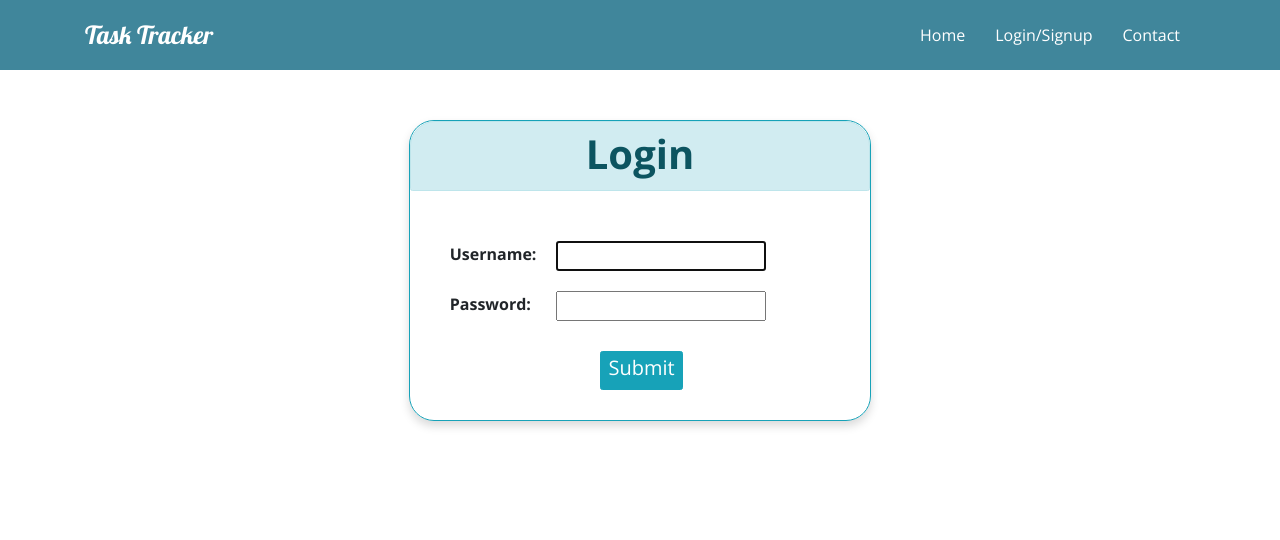
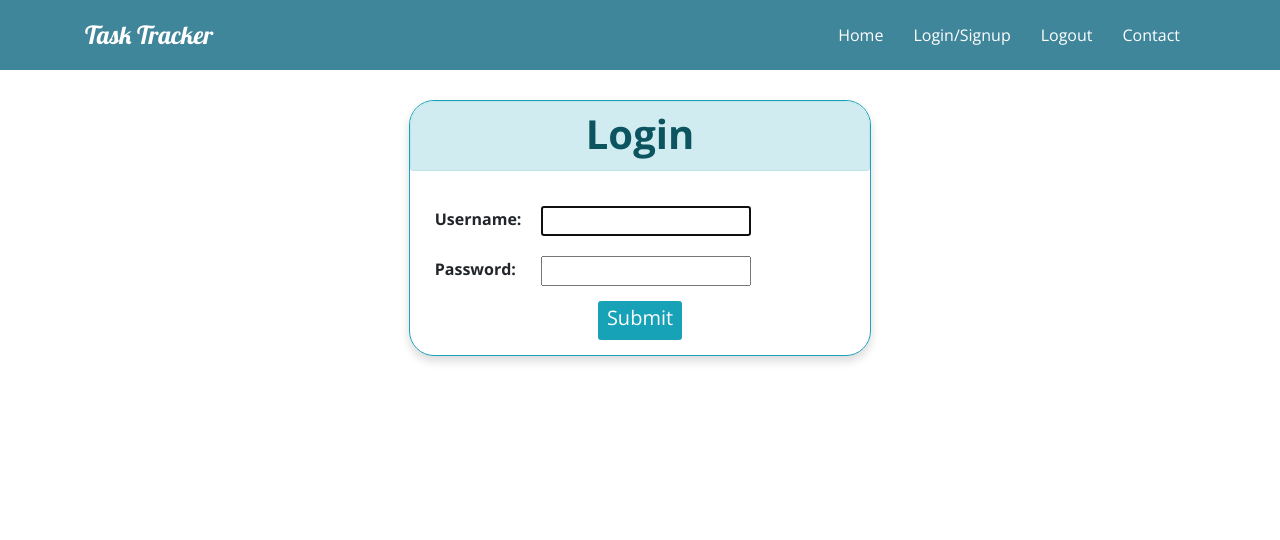
Before and after one commit to fadingreality1/Multi-user-Task-tracker-webapp-using-django, a Django app: page /login/ in a window 1280 px wide. Shown: the top 540 px of the page. Run offline with Django 4.2, Linux system fonts and the light colour scheme; some libraries are stand-ins or nearby versions.

Commit message:
designing of login page

```diff
--- a/Task_Manager/urls.py
+++ b/Task_Manager/urls.py
@@ -22,6 +22,7 @@ urlpatterns = [
     path('admin/', admin.site.urls),
     path('', views.home, name="home"),
     path('signup/', views.signup, name="signup"),
-    path('login/', views.login, name="login"),
+    path('login/', views.loginUser, name="login"),
     path('contact/', views.contact, name="contact"),
+    path('contact/', views.contact, name="logout"),
 ]
--- a/Task_Manager/views.py
+++ b/Task_Manager/views.py
@@ -1,6 +1,6 @@
 from django.shortcuts import render, redirect, HttpResponse
 from django.contrib.auth.forms import UserCreationForm, AuthenticationForm
-from django.contrib.auth import authenticate
+from django.contrib.auth import authenticate, login
 
 
 
@@ -19,15 +19,16 @@ def signup(req):
     f = UserCreationForm()
     return render(req, "signup.html", {'form':f})
 
-def login(req):
+def loginUser(req):
     if req.method == "POST":
         f = AuthenticationForm(data = req.POST)
         if f.is_valid():
             u = f.cleaned_data.get('username')
             p = f.cleaned_data.get('password')
             user = authenticate(username = u, password = p)
-            print(user)
-            return HttpResponse("login ho gya")
+            if user is not None:
+                login(req, user)
+                return redirect('home')
         else:
             f = AuthenticationForm(data = req.POST)
             return render(req, "login.html", {'form':f})
--- a/static/style.css
+++ b/static/style.css
@@ -1,32 +1,39 @@
 @import url('https://fonts.googleapis.com/css?family=Open+Sans:400,700,800');
 @import url('https://fonts.googleapis.com/css?family=Lobster');
 @import url('https://cdnjs.cloudflare.com/ajax/libs/twitter-bootstrap/4.1.3/css/bootstrap.min.css');
+
 html {
   font-size: 62.5%;
 }
+
 ::-webkit-scrollbar {
   display: none;
 }
+
 body {
   font-family: 'Open Sans', sans-serif;
   font-size: 1.6rem;
   font-weight: 400;
 }
+
 h1 {
   margin-bottom: 0.5em;
   font-size: 3.6rem;
 }
+
 p {
   margin-bottom: 0.5em;
   font-size: 1.6rem;
   line-height: 1.6;
 }
+
 .button {
   display: inline-block;
   margin-top: 20px;
   padding: 8px 25px;
   border-radius: 4px;
 }
+
 .button-primary {
   position: relative;
   background-color: #c0ca33;
@@ -36,10 +43,12 @@ p {
   transition: color 0.3s ease-in;
   z-index: 1;
 }
+
 .button-primary:hover {
   color: #c0ca33;
   text-decoration: none;
 }
+
 .button-primary::after {
   content: '';
   position: absolute;
@@ -56,12 +65,14 @@ p {
   transition: all 0.3s ease-in;
   z-index: -1;
 }
+
 .button-primary:hover::after {
   opacity: 1;
   -webkit-transform: scaleX(1);
   -ms-transform: scaleX(1);
   transform: scaleX(1);
 }
+
 .overlay::after {
   content: '';
   position: absolute;
@@ -71,6 +82,7 @@ p {
   top: 0;
   background-color: rgba(0, 0, 0, .3);
 }
+
 .header-area {
   position: relative;
   height: 100vh;
@@ -90,12 +102,15 @@ p {
   text-align: center;
   z-index: 1;
 }
+
 .banner h1 {
   font-weight: 800;
 }
+
 .banner p {
   font-weight: 700;
 }
+
 .navbar {
   position: absolute;
   left: 0;
@@ -106,10 +121,12 @@ p {
 
   z-index: 99999;
 }
+
 .navbar .navbar-brand {
   font-family: 'Lobster', cursive;
   font-size: 2.5rem;
 }
+
 .navbar .navbar-toggler {
   position: relative;
   height: 50px;
@@ -118,6 +135,7 @@ p {
   cursor: pointer;
   outline: none;
 }
+
 .navbar .navbar-toggler .menu-icon-bar {
   position: absolute;
   left: 15px;
@@ -130,43 +148,53 @@ p {
   transform: translateY(-1px);
   transition: all 0.3s ease-in;
 }
+
 .navbar .navbar-toggler .menu-icon-bar:first-child {
   opacity: 1;
   -webkit-transform: translateY(-1px) rotate(45deg);
   -ms-sform: translateY(-1px) rotate(45deg);
   transform: translateY(-1px) rotate(45deg);
 }
+
 .navbar .navbar-toggler .menu-icon-bar:last-child {
   opacity: 1;
   -webkit-transform: translateY(-1px) rotate(135deg);
   -ms-sform: translateY(-1px) rotate(135deg);
   transform: translateY(-1px) rotate(135deg);
 }
+
 .navbar .navbar-toggler.collapsed .menu-icon-bar {
   opacity: 1;
 }
+
 .navbar .navbar-toggler.collapsed .menu-icon-bar:first-child {
   -webkit-transform: translateY(-7px) rotate(0);
   -ms-sform: translateY(-7px) rotate(0);
   transform: translateY(-7px) rotate(0);
 }
+
 .navbar .navbar-toggler.collapsed .menu-icon-bar:last-child {
   -webkit-transform: translateY(5px) rotate(0);
   -ms-sform: translateY(5px) rotate(0);
   transform: translateY(5px) rotate(0);
 }
+
 .navbar-dark .navbar-nav .nav-link {
   position: relative;
   color: #fff;
   font-size: 1.6rem;
 }
-.navbar-dark .navbar-nav .nav-link:focus, .navbar-dark .navbar-nav .nav-link:hover {
+
+.navbar-dark .navbar-nav .nav-link:focus,
+.navbar-dark .navbar-nav .nav-link:hover {
   color: #fff;
 }
+
 .navbar .dropdown-menu {
   padding: 0;
   background-color: rgba(0, 0, 0, .9);
 }
+
 .navbar .dropdown-menu .dropdown-item {
   position: relative;
   padding: 10px 20px;
@@ -175,13 +203,16 @@ p {
   border-bottom: 1px solid rgba(255, 255, 255, .1);
   transition: color 0.2s ease-in;
 }
+
 .navbar .dropdown-menu .dropdown-item:last-child {
   border-bottom: none;
 }
+
 .navbar .dropdown-menu .dropdown-item:hover {
   background: transparent;
   color: #c0ca33;
 }
+
 .navbar .dropdown-menu .dropdown-item::before {
   content: '';
   position: absolute;
@@ -193,49 +224,62 @@ p {
   opacity: 0;
   transition: opacity 0.2s ease-in;
 }
+
 .navbar .dropdown-menu .dropdown-item:hover::before {
   opacity: 1;
 }
+
 .navbar.fixed-top {
   position: fixed;
   -webkit-animation: navbar-animation 0.6s;
   animation: navbar-animation 0.6s;
   background-color: rgba(0, 0, 0, .9);
 }
+
 .navbar.fixed-top.navbar-dark .navbar-nav .nav-link.active {
   color: #c0ca33;
 }
+
 .navbar.fixed-top.navbar-dark .navbar-nav .nav-link::after {
   background-color: #c0ca33;
 }
+
 .content {
-  padding: 120px 0;
+  padding: 100px 0;
 }
+
 @media screen and (max-width: 768px) {
   .navbar-brand {
     margin-left: 20px;
   }
+
   .navbar-nav {
     padding: 0 20px;
     background-color: rgba(0, 0, 0, .9);
   }
+
   .navbar.fixed-top .navbar-nav {
     background: transparent;
   }
 }
+
 @media screen and (min-width: 767px) {
   .banner {
     padding: 0 150px;
   }
+
   .banner h1 {
     font-size: 5rem;
   }
+
   .banner p {
     font-size: 2rem;
   }
+
   .navbar-dark .navbar-nav .nav-link {
     padding: 23px 15px;
   }
+
   .navbar-dark .navbar-nav .nav-link::after {
     content: '';
     position: absolute;
@@ -249,11 +293,13 @@ p {
     transform: scaleX(0);
     transition: transform 0.1s ease-in;
   }
+
   .navbar-dark .navbar-nav .nav-link:hover::after {
     -webkit-transform: scaleX(1);
     -ms-transform: scaleX(1);
     transform: scaleX(1);
   }
+
   .dropdown-menu {
     min-width: 200px;
     -webkit-animation: dropdown-animation 0.3s;
@@ -263,6 +309,7 @@ p {
     transform-origin: top;
   }
 }
+
 @-webkit-keyframes navbar-animation {
   0% {
     opacity: 0;
@@ -270,6 +317,7 @@ p {
     -ms-transform: translateY(-100%);
     transform: translateY(-100%);
   }
+
   100% {
     opacity: 1;
     -webkit-transform: translateY(0);
@@ -277,6 +325,7 @@ p {
     transform: translateY(0);
   }
 }
+
 @keyframes navbar-animation {
   0% {
     opacity: 0;
@@ -284,6 +333,7 @@ p {
     -ms-transform: translateY(-100%);
     transform: translateY(-100%);
   }
+
   100% {
     opacity: 1;
     -webkit-transform: translateY(0);
@@ -291,34 +341,40 @@ p {
     transform: translateY(0);
   }
 }
+
 @-webkit-keyframes dropdown-animation {
   0% {
     -webkit-transform: scaleY(0);
     -ms-transform: scaleY(0);
     transform: scaleY(0);
   }
+
   75% {
     -webkit-transform: scaleY(1.1);
     -ms-transform: scaleY(1.1);
     transform: scaleY(1.1);
   }
+
   100% {
     -webkit-transform: scaleY(1);
     -ms-transform: scaleY(1);
     transform: scaleY(1);
   }
 }
+
 @keyframes dropdown-animation {
   0% {
     -webkit-transform: scaleY(0);
     -ms-transform: scaleY(0);
     transform: scaleY(0);
   }
+
   75% {
     -webkit-transform: scaleY(1.1);
     -ms-transform: scaleY(1.1);
     transform: scaleY(1.1);
   }
+
   100% {
     -webkit-transform: scaleY(1);
     -ms-transform: scaleY(1);
@@ -327,29 +383,30 @@ p {
 }
 
 /* * custom css applied */
-.btn-cst{
-  margin-left: 40%; margin-top : 5%
+.btn-cst {
+  margin-top: 5px;
 }
 
-.set1{
+.set1 {
   background-color: #40869b;
 }
 
-.bt-cst{
+.bt-cst {
   text-align: center;
   font-size: 5vh;
   font-weight: bold;
 }
 
-.s-table th, td{
+.s-table th,
+td {
   padding: 10px;
 }
 
-.outer{
+.outer {
   border-radius: 25px;
 }
 
-.alert{
+.alert {
   border-top-right-radius: 25px;
   border-top-left-radius: 25px;
 }
--- a/templates/base.html
+++ b/templates/base.html
@@ -1,13 +1,11 @@
 {% load static %}
 <!DOCTYPE html>
 <html lang="en">
-
 	<head>
-	<meta charset="UTF-8">
+		<meta charset="UTF-8" />
 		<title>Task Tracker</title>
-	<meta name="viewport" content="width=device-width, initial-scale=1">
-	<link rel="stylesheet" href="{% static 'style.css' %}">
-
+		<meta name="viewport" content="width=device-width, initial-scale=1" />
+		<link rel="stylesheet" href="{% static 'style.css' %}" />
 	</head>
 
 	<body>
@@ -16,11 +14,16 @@
 		{% url 'signup' as signup %}
 		{% url 'contact' as contact %}
 		<header class="{% if request.path == home %}header-area overlay{% endif %}">
-		<nav class="navbar navbar-expand-md navbar-dark set1 ">
+			<nav class="navbar navbar-expand-md navbar-dark set1">
 				<div class="container">
 					<a href="{% url 'home' %}" class="navbar-brand">Task Tracker</a>
 
-				<button type="button" class="navbar-toggler collapsed" data-toggle="collapse" data-target="#main-nav">
+					<button
+						type="button"
+						class="navbar-toggler collapsed"
+						data-toggle="collapse"
+						data-target="#main-nav"
+					>
 						<span class="menu-icon-bar"></span>
 						<span class="menu-icon-bar"></span>
 						<span class="menu-icon-bar"></span>
@@ -28,16 +31,47 @@
 
 					<div id="main-nav" class="collapse navbar-collapse">
 						<ul class="navbar-nav ml-auto">
-
-						<li><a href="{% url 'home' %}" class="nav-item nav-link {% if request.path == home %}active{% endif %}">Home</a></li>
+							<li>
+								<a
+									href="{% url 'home' %}"
+									class="nav-item nav-link {% if request.path == home %}active{% endif %}"
+									>Home</a
+								>
+							</li>
 							<li class="dropdown">
-							<a href="{% url 'login' %}" class="nav-item nav-link {% if request.path == login %}active{% endif %} {% if request.path == signup %}active{% endif %}" data-toggle="dropdown">Login/Signup</a>
+								<a
+									href="{% url 'login' %}"
+									class="nav-item nav-link {% if request.path == login %}active{% endif %} {% if request.path == signup %}active{% endif %}"
+									data-toggle="dropdown"
+									>Login/Signup</a
+								>
 								<div class="dropdown-menu">
-								<a href="{% url 'login' %}" class="dropdown-item">Login</a>
-								<a href="{% url 'signup' %}" class="dropdown-item">Signup</a>
+									<a
+										href="{% url 'login' %}"
+										class="dropdown-item"
+										>Login</a
+									>
+									<a
+										href="{% url 'signup' %}"
+										class="dropdown-item"
+										>Signup</a
+									>
 								</div>
 							</li>
-						<li><a href="{% url 'contact' %}" class="nav-item nav-link {% if request.path == contact %}active{% endif %}">Contact</a></li>
+							<li>
+								<a
+									href="{% url 'logout' %}"
+									class="nav-item nav-link"
+									>Logout</a
+								>
+							</li>
+							<li>
+								<a
+									href="{% url 'contact' %}"
+									class="nav-item nav-link {% if request.path == contact %}active{% endif %}"
+									>Contact</a
+								>
+							</li>
 						</ul>
 					</div>
 				</div>
@@ -51,7 +85,6 @@
 			</div>
 		</header>
 
-
 		<section id="content" class="content">
 			<div class="container">
 				{% block middle_section %}
@@ -60,7 +93,5 @@
 			</div>
 		</section>
 		<script src="{% static 'script.js' %}"></script>
-
 	</body>
-
 </html>
--- a/templates/home.html
+++ b/templates/home.html
@@ -3,8 +3,10 @@
 {% block home_section %}
 
 <h1>Task Tracker</h1>
-<p>This is a Multi User Task Tarcker Web application in which user can create their own Tasks or Todos along with deadlines to complete them</p>
+<p>
+	This is a Multi User Task Tarcker Web application in which user can create
+	their own Tasks or Todos along with deadlines to complete them
+</p>
 <a href="#content" class="button button-primary">Learn More</a>
 
-
 {% endblock home_section %}
--- a/templates/login.html
+++ b/templates/login.html
@@ -2,15 +2,19 @@
 {% load static %}
 {% block middle_section %}
 
-<div class="col-lg-5 shadow mx-auto p-0 border border-info outer">
-    <div class="alert alert-info mx-auto"><h2 class ="bt-cst">Login</h2></div>
-    <div class="p-5">
+<div class="col-xl-5 shadow mx-auto p-0 border border-info outer">
+	<div class="alert alert-info mx-auto"><h2 class="bt-cst">Login</h2></div>
+	<div class="p-4">
 		<form method="POST">
 			{% csrf_token %}
-            <table class = "s-table">
+			<table class="s-table">
 				{{form.as_table}}
 			</table>
-            <button type="submit" class="btn btn-info btn-cst"><h2>Submit</h2></button>
+			<div class = "text-center">
+                <button type="submit" class="btn btn-info btn-cst">
+                    <h2>Submit</h2>
+                </button>
+            </div>
 		</form>
 	</div>
 </div>
```
Also changed, not shown: templates/signup.html (+11 -5 lines), db.sqlite3. Lines whose indentation alone changed are shown as unchanged.
